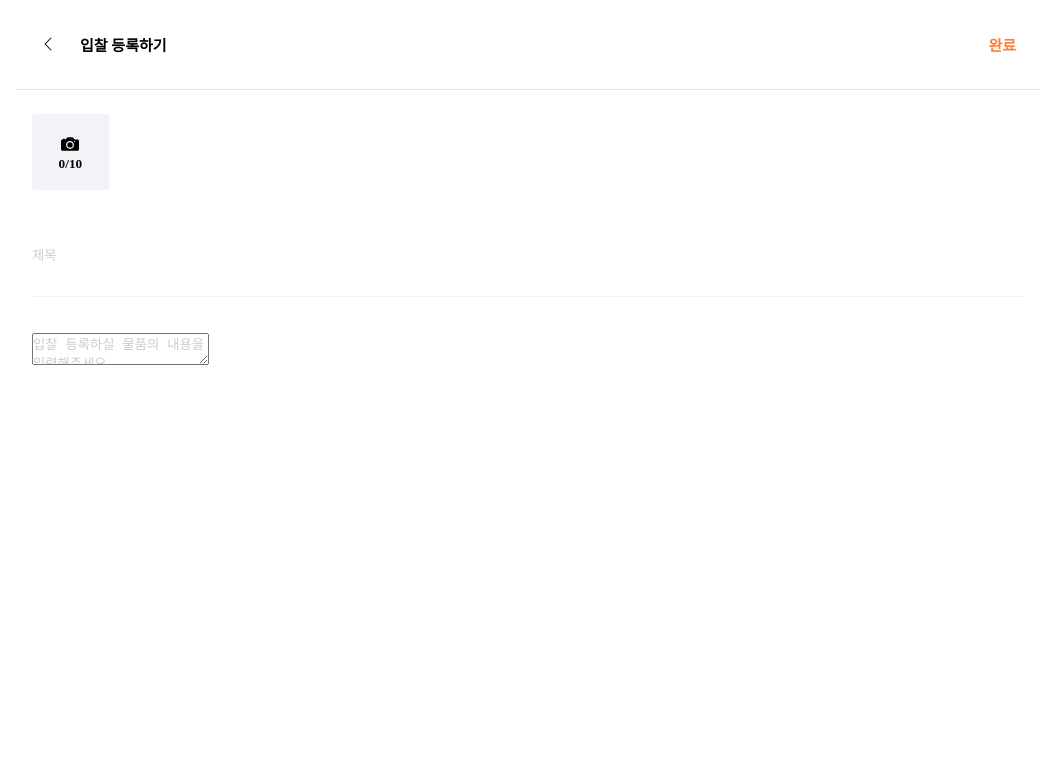
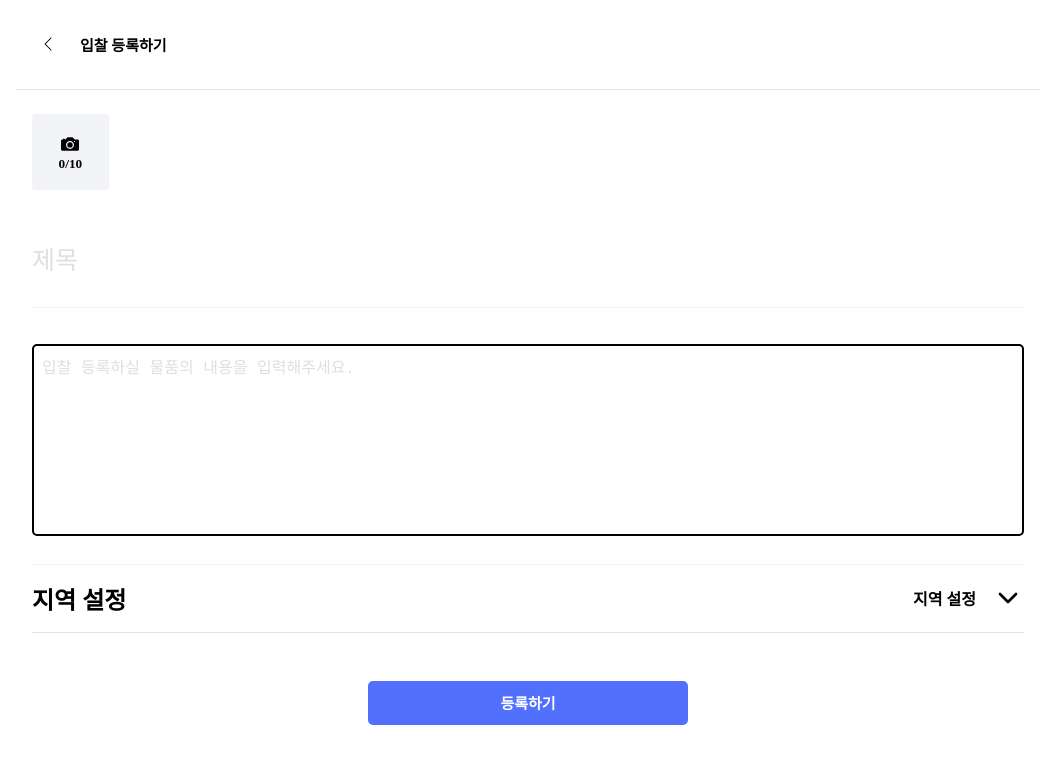
Before and after one commit to codestates-seb/seb43_main_021, a React (Create React App) app in the folder client/: page /createbidding in a window 1280 px wide. Shown: the top 764 px of the page, without its empty margins (112-1167 px from the left). Built offline with nearby package versions, Linux system fonts and the light colour scheme.

Commit message:
[feat] 입찰 물품 페이지 제작

```diff
--- /dev/null
+++ b/client/src/components/ItemDetail/BiddingLocation.js
@@ -0,0 +1,131 @@
+import React, { useState } from "react";
+import styled from "styled-components";
+import { FiChevronDown } from "react-icons/fi";
+
+const Location = ({
+  titleList,
+  showLocationWarning,
+  setShowLocationWarning,
+  selectLocation,
+  setSelectLocation,
+}) => {
+  const [select, setSelect] = useState(false);
+
+  const onClickLocationSelect = (location) => {
+    setSelectLocation(location);
+    setSelect(false);
+    if (location !== "지역 설정") {
+      setShowLocationWarning(false);
+    }
+  };
+
+  return (
+    <Container>
+      <Header>
+        <LeftContent>
+          <h2>지역 설정</h2>
+        </LeftContent>
+        <RightContent>
+          <Locations onClick={select ? () => setSelect(!select) : null} />
+          {titleList ? (
+            <>
+              <Title>{selectLocation}</Title>
+              <SelectTitle onClick={() => setSelect(!select)} />
+            </>
+          ) : (
+            <Title>{selectLocation}</Title>
+          )}
+        </RightContent>
+        {select ? (
+          <SelectBox>
+            {titleList.map((item, index) => (
+              <Li key={index} onClick={() => onClickLocationSelect(item)}>
+                {item}
+              </Li>
+            ))}
+          </SelectBox>
+        ) : null}
+      </Header>
+      {showLocationWarning && selectLocation === "지역 설정" && (
+        <Warning>지역을 설정해 주세요.</Warning>
+      )}
+    </Container>
+  );
+};
+
+export default Location;
+
+const Container = styled.div`
+  padding-top: 1rem;
+  padding-bottom: 1rem;
+  border-color: var(--white3-color);
+  border-bottom-style: solid;
+  border-bottom-width: 1px;
+`;
+
+const Header = styled.div`
+  display: flex;
+  justify-content: space-between;
+  align-items: center;
+  font-weight: bold;
+  position: relative;
+  margin: 0 auto;
+  position: relative;
+  box-sizing: border-box;
+`;
+
+const LeftContent = styled.div`
+  flex: 1;
+`;
+
+const RightContent = styled.div`
+  display: flex;
+  align-items: center;
+`;
+
+const Locations = styled.div`
+  font-size: 10px;
+`;
+
+const Title = styled.div`
+  margin-left: 1rem;
+  padding-right: 1rem;
+`;
+
+const SelectTitle = styled(FiChevronDown)`
+  cursor: pointer;
+  font-size: 2rem;
+`;
+
+const SelectBox = styled.ul`
+  position: absolute;
+  top: 30px;
+  right: 35px;
+  border: 0.5px solid gray;
+  background-color: var(--white1-color);
+  width: 6rem;
+  border-radius: 5px;
+  font-size: 1rem;
+  text-align: center;
+`;
+
+const Li = styled.li`
+  list-style: none;
+  font-weight: 400;
+  padding: 3px 0;
+  cursor: pointer;
+  &:hover {
+    background-color: var(--white5-color);
+  }
+`;
+
+const Warning = styled.div`
+  color: var(--red1-color);
+  font-size: 13px;
+  margin-top: 0.5rem;
+  text-align: right;
+  h2 {
+    margin: 0;
+    padding: 0;
+  }
+`;
--- a/client/src/pages/CreateAuction.jsx
+++ b/client/src/pages/CreateAuction.jsx
@@ -90,38 +90,6 @@ const CreateAuction = () => {
       setShowLocationWarning(false);
     }
 
-    // 이미지용 코드
-    /*const uploadImages = async () => {
-      const imageUrls = [];
-
-      try {
-        const formData = new FormData();
-
-        for (let i = 0; i < imageSrcList.length; i++) {
-          const imageFile = imageSrcList[i];
-          console.log("이미지 파일:", imageFile);
-          formData.append("multipartFile", imageFile);
-        }
-
-        await axios.post (
-          `${process.env.REACT_APP_API_URL}/images/upload/`,
-          formData,
-          {
-            headers: {
-              "Content-Type": "multipart/form-data",
-            },
-          }
-        ).then (res =>{
-          imageUrls.push(res.data.imageUrl);
-
-        });
-      } catch (error) {
-        console.log("이미지 업로드 실패:", error);
-      }
-
-      return imageUrls;
-    }; */
-
     if (
       title !== "" &&
       text !== "" &&
@@ -129,17 +97,14 @@ const CreateAuction = () => {
       selectLocation !== "지역 설정"
     ) {
       try {
-        //const imageUrls = await uploadImages();
 
         const data = {
           name: title,
           period: parseInt(auctionPeriod),
           content: text,
           location: selectLocation,
-          imageUrlList: imageSrcList, // imageUrls, imageSrcList
+          imageUrlList: imageSrcList,
         };
-
-        console.log("전송 데이터:", data);
 
         axios
           .post(`${process.env.REACT_APP_API_URL}/auction_items`, data, {
@@ -148,7 +113,6 @@ const CreateAuction = () => {
             },
           })
           .then((res) => {
-            console.log("전송 성공:", res.data);
             navigate("/main");
           });
       } catch (err) {
--- a/client/src/pages/CreateBidding.jsx
+++ b/client/src/pages/CreateBidding.jsx
@@ -4,36 +4,56 @@ import { useNavigate } from "react-router-dom";
 import { IoIosCamera } from "react-icons/io";
 import { SlClose } from "react-icons/sl";
 import { BsChevronLeft } from "react-icons/bs";
+import BiddingLocation from "../components/ItemDetail/BiddingLocation";
+import axios from "axios";
 
 const CreateBidding = () => {
   const navigate = useNavigate();
 
-  const [imageSrcList, setImeageSrcList] = useState([]); // 이미지 등록
+  const [imageSrcList, setImageSrcList] = useState([]); // 이미지 등록
   const [isImageUploaded, setIsImageUploaded] = useState(false); // 색상을 바꾸기 위한 상태 추가
 
   const [title, setTitle] = useState("");
   const [text, setText] = useState("");
+  const [selectLocation, setSelectLocation] = useState("지역 설정")
   const [showTitleWarning, setShowTitleWarning] = useState(false);
   const [showTextWarning, setShowTextWarning] = useState(false);
+  const [showLocationWarning, setShowLocationWarning] = useState(false);
+  const accessToken = localStorage.getItem("accessToken");
 
-  const onUpload = (event) => {
+  const handleBack = () => {
+    window.history.back();
+  };
+
+  const onUpload = async (event) => {
     if (imageSrcList.length >= 10) {
       return;
     }
     const files = event.target.files;
-    const newImageSrcList = [];
 
     for (let i = 0; i < files.length; i++) {
       const file = files[i];
-      newImageSrcList.push(URL.createObjectURL(file));
+      const formData = new FormData();
+      formData.append("multipartFile", file);
+
+      try {
+        const response = await axios.post(`${process.env.REACT_APP_API_URL}/images/upload/`, formData, {
+          headers: {
+            "Content-Type": "multipart/form-data",
+          },
+        });
+        const imageUrl = response.data;
+
+        setImageSrcList ((prevList) => [...prevList, imageUrl]);
+      } catch (error) {
+        console.error(error);
       }
-
-    setImeageSrcList((prevList) => [...prevList, ...newImageSrcList]);
+    }
     setIsImageUploaded(true);
   };
 
   const onDeleteImage = (index) => {
-    setImeageSrcList((prevList) => {
+    setImageSrcList((prevList) => {
       const newList = [...prevList];
       newList.splice(index, 1);
       return newList;
@@ -50,7 +70,23 @@ const CreateBidding = () => {
     setShowTextWarning(false);
   };
 
-  const handleCreateBtnClick = () => {
+  const titleList = [
+    "지역 설정",
+    "강동구",
+    "노원구",
+    "중랑구",
+    "광진구",
+    "마포구",
+  ];
+
+  const LocationChange = (location) => {
+    setSelectLocation(location);
+    if (location !== "지역 설정") {
+      setShowLocationWarning(false);
+    }
+  };
+
+  const handleCreateBtnClick = async () => {
     if (title === "") {
       setShowTitleWarning(true);
     }
@@ -59,23 +95,47 @@ const CreateBidding = () => {
       setShowTextWarning(true);
     }
 
-    if (title !== "" && text !== "") {
+    if (selectLocation === "지역 설정") {
+      setShowLocationWarning(true);
     }
 
-    console.log(title, text, imageSrcList);
+    if (titleList[0] === selectLocation) {
+      setShowLocationWarning(true);
+    } else {
+      setShowLocationWarning(false);
+    }
+
+    if (title !== "" && text !== "" && selectLocation !== "지역 설정") {
+      try {
+        const data = {
+          bidItemName: title,
+          bidItemContent: text,
+          imageUrlList: imageSrcList,
+          location: selectLocation,
+        };
+
+        axios
+          .post(`${process.env.REACT_APP_API_URL}/bid_items/5`, data, {
+            headers: {
+              Authorization: `Bearer ${accessToken}`,
+            },
+          })
+          .then((res) => {
+            navigate("/main")
+          });
+      } catch (err) {
+        console.log(err);
+      }
+    }
   };
 
   return (
     <Wrapper>
       <Header>
-        <BackButton onClick={() => navigate("/")} />
+        <BackButton onClick={handleBack} />
         <HeaderTitle>
           <h2>입찰 등록하기</h2>
         </HeaderTitle>
-        <CreateBtn onClick={handleCreateBtnClick}>
-          <h2>완료</h2>
-        </CreateBtn>
-        {/* h2에 onClick={} 이벤트 넣기 */}
       </Header>
       <Container>
         <Body>
@@ -133,8 +193,18 @@ const CreateBidding = () => {
             />
             {showTextWarning && <Warning>게시글 내용을 입력해주세요.</Warning>}
           </TextArea>
+          <BiddingLocation
+            titleList={titleList}
+            showLocationWarning={showLocationWarning}
+            selectLocation={selectLocation}
+            setSelectLocation={LocationChange}
+            setShowLocationWarning={setShowLocationWarning}
+          />
         </Body>
       </Container>
+        <CreateBtn>
+          <button onClick={handleCreateBtnClick}>등록하기</button>
+        </CreateBtn>
     </Wrapper>
   );
 };
@@ -151,7 +221,7 @@ const Header = styled.div`
   box-sizing: border-box;
   display: flex;
   align-items: center;
-  justify-content: space-between;
+  justify-content: left;
   width: 100%;
   margin: 0 auto;
   position: relative;
@@ -173,11 +243,21 @@ const HeaderTitle = styled.div`
 `;
 
 const CreateBtn = styled.div`
-  margin-left: auto;
+  display: flex;
+  align-items: center;
+  justify-content: center;
+  padding-top: 2rem;
+  padding-bottom: 2rem;
+  button {
+    background-color: var(--purple1-color);
+    color: var(--white1-color);
+    border: none;
+    width: 20rem;
+    height: 2.8rem;
+    border-radius: 5px;
+    font-size: 15px;
+    font-weight: bold;
     cursor: pointer;
-  h2 {
-    color: var(--orange1-color);
-    font-size: 15px;
   }
 `;
 
@@ -250,21 +330,26 @@ const DeleteButton = styled.button`
 
 const Title = styled.div`
   padding: 2rem 0rem;
-  border-bottom: 1px solid #f3f3f3;
+  border-bottom: 1px solid var(--white2-color);
   outline: none;
+
   input {
     border: none;
     outline: none;
+    font-size: 25px;
+    width: 100%;
   }
 
   input::placeholder {
-    color: var(--white5-color);
+    color: var(--white4-color);
   }
 `;
 
 const TextArea = styled.div`
   padding: 2.2rem 0 1.5rem 0;
-  border-bottom: 1px solid var(--white2-color) textarea {
+  border-bottom: 1px solid var(--white2-color);
+
+  textarea {
     width: 100%;
     height: 12rem;
     box-sizing: border-box;
@@ -277,7 +362,7 @@ const TextArea = styled.div`
   }
 
   textarea::placeholder {
-    color: var(--white5-color);
+    color: var(--white4-color);
   }
 `;
 
```
Also changed, not shown: client/src/components/ItemDetail/BiddingBody.js (deleted). Lines whose indentation alone changed are shown as unchanged.
